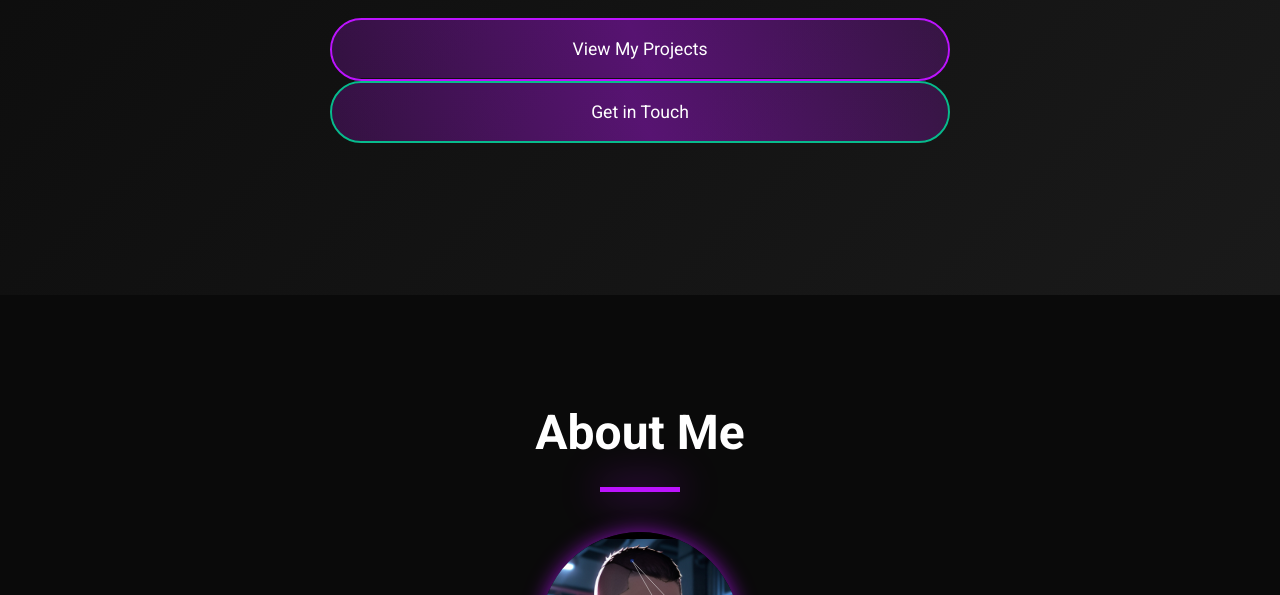
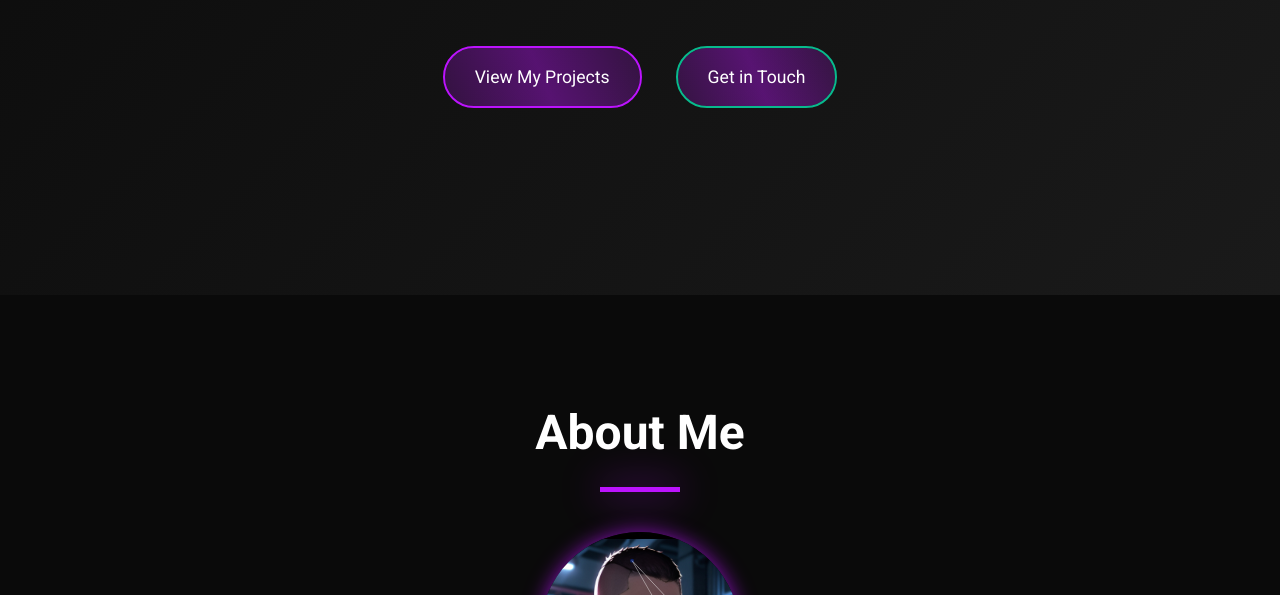
Before and after one commit to ShayMarks/Portfolio, a plain HTML site: page index.html in a window 1280 px wide. Shown: the part 505-1100 px from the top of the page. Drawn offline with nearby package versions, Linux system fonts and the light colour scheme.

Commit message:
Update styles.css

```diff
--- a/styles.css
+++ b/styles.css
@@ -730,6 +730,8 @@ body.no-cursor {
     object-fit: cover;
     transition: transform 0.5s;
 }
+
+
 /* קבוצת הכפתורים */
 .button-group {
     display: flex;
@@ -741,6 +743,25 @@ body.no-cursor {
 }
 .portfolio-item:hover .portfolio-image img {
     transform: scale(1.1);
+}
+
+/* הסגנונות המקוריים לכפתורים ב-Home */
+#home .btn {
+    display: inline-block;
+    padding: 15px 30px;
+    margin: 15px;
+    color: var(--text-color);
+    text-decoration: none;
+    border-radius: 50px;
+    position: relative;
+    overflow: hidden;
+    z-index: 1;
+    font-size: 1.1rem;
+    transition: color 0.3s, transform 0.3s;
+    text-align: center; /* יישור טקסט במרכז */
+    /* הסרת Flexbox */
+    align-items: initial;
+    justify-content: initial;
 }
 
 .portfolio-overlay {
```
